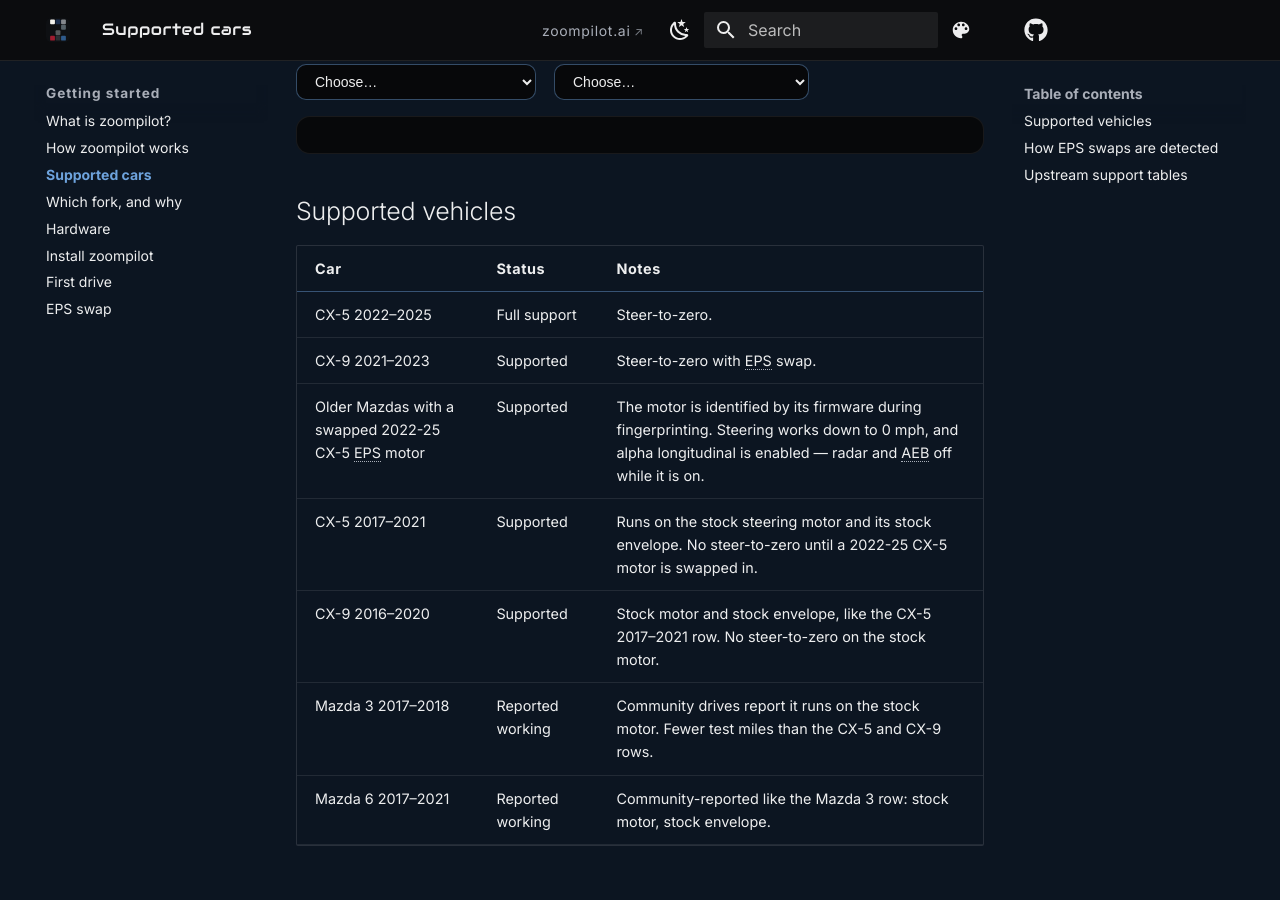
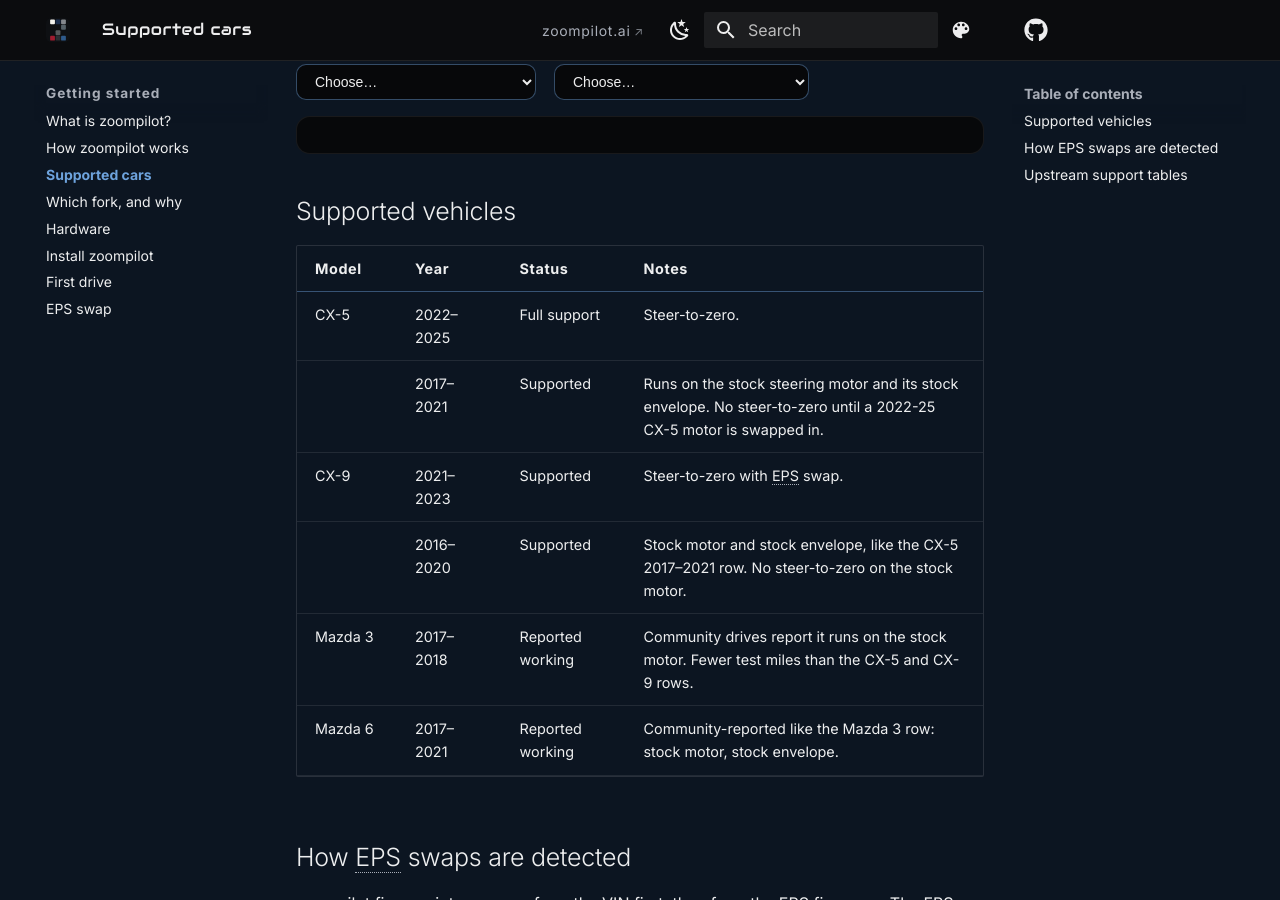
Before and after one commit to mzdnick/zoompilot-wiki, an MkDocs documentation site: the page built from docs/getting-started/supported-cars.md, in a window 1280 px wide and 900 px high, scrolled down 441 px. Built offline with MkDocs 1.6.1 and Material for MkDocs 9.7.7, drawn with Linux system fonts in a browser that asks for light colours; comment, search, counter and statistics services are not loaded.

Commit message:
Supported cars: group the table by model with a year column
Model groups (CX-5, CX-9, Mazda 3, Mazda 6) with a Year split; the
swapped-motor row leaves the table — the swap case stays covered by
the intro and the EPS-swap detection section below it.

```diff
--- a/docs/assets/js/car-checker-data.js
+++ b/docs/assets/js/car-checker-data.js
@@ -1,4 +1,4 @@
 /* Generated by the site repo's scripts/sync-wiki.mjs
    (`npm run sync:wiki`) from src/data/supported-cars.json.
    Do not edit. Rendered by docs/assets/js/car-checker.js. */
-window.ZP_CARS = [{"car":"CX-5 2022–2025","status":"Full support","notes":"Steer-to-zero."},{"car":"CX-9 2021–2023","status":"Supported","notes":"Steer-to-zero with EPS swap."},{"car":"Older Mazdas with a swapped 2022-25 CX-5 EPS motor","status":"Supported","notes":"The motor is identified by its firmware during fingerprinting. Steering works down to 0 mph, and alpha longitudinal is enabled — radar and AEB off while it is on."},{"car":"CX-5 2017–2021","status":"Supported","notes":"Runs on the stock steering motor and its stock envelope. No steer-to-zero until a 2022-25 CX-5 motor is swapped in."},{"car":"CX-9 2016–2020","status":"Supported","notes":"Stock motor and stock envelope, like the CX-5 2017–2021 row. No steer-to-zero on the stock motor."},{"car":"Mazda 3 2017–2018","status":"Reported working","notes":"Community drives report it runs on the stock motor. Fewer test miles than the CX-5 and CX-9 rows."},{"car":"Mazda 6 2017–2021","status":"Reported working","notes":"Community-reported like the Mazda 3 row: stock motor, stock envelope."}];
+window.ZP_CARS = [{"car":"CX-5 2022–2025","status":"Full support","notes":"Steer-to-zero."},{"car":"CX-5 2017–2021","status":"Supported","notes":"Runs on the stock steering motor and its stock envelope. No steer-to-zero until a 2022-25 CX-5 motor is swapped in."},{"car":"CX-9 2021–2023","status":"Supported","notes":"Steer-to-zero with EPS swap."},{"car":"CX-9 2016–2020","status":"Supported","notes":"Stock motor and stock envelope, like the CX-5 2017–2021 row. No steer-to-zero on the stock motor."},{"car":"Mazda 3 2017–2018","status":"Reported working","notes":"Community drives report it runs on the stock motor. Fewer test miles than the CX-5 and CX-9 rows."},{"car":"Mazda 6 2017–2021","status":"Reported working","notes":"Community-reported like the Mazda 3 row: stock motor, stock envelope."}];
--- a/docs/getting-started/supported-cars.md
+++ b/docs/getting-started/supported-cars.md
@@ -17,15 +17,14 @@
 
 ## Supported vehicles
 
-| Car | Status | Notes |
-| --- | --- | --- |
-| CX-5 2022–2025 | Full support | Steer-to-zero. |
-| CX-9 2021–2023 | Supported | Steer-to-zero with EPS swap. |
-| Older Mazdas with a swapped 2022-25 CX-5 EPS motor | Supported | The motor is identified by its firmware during fingerprinting. Steering works down to 0 mph, and alpha longitudinal is enabled — radar and AEB off while it is on. |
-| CX-5 2017–2021 | Supported | Runs on the stock steering motor and its stock envelope. No steer-to-zero until a 2022-25 CX-5 motor is swapped in. |
-| CX-9 2016–2020 | Supported | Stock motor and stock envelope, like the CX-5 2017–2021 row. No steer-to-zero on the stock motor. |
-| Mazda 3 2017–2018 | Reported working | Community drives report it runs on the stock motor. Fewer test miles than the CX-5 and CX-9 rows. |
-| Mazda 6 2017–2021 | Reported working | Community-reported like the Mazda 3 row: stock motor, stock envelope. |
+| Model | Year | Status | Notes |
+| --- | --- | --- | --- |
+| CX-5 | 2022–2025 | Full support | Steer-to-zero. |
+| | 2017–2021 | Supported | Runs on the stock steering motor and its stock envelope. No steer-to-zero until a 2022-25 CX-5 motor is swapped in. |
+| CX-9 | 2021–2023 | Supported | Steer-to-zero with EPS swap. |
+| | 2016–2020 | Supported | Stock motor and stock envelope, like the CX-5 2017–2021 row. No steer-to-zero on the stock motor. |
+| Mazda 3 | 2017–2018 | Reported working | Community drives report it runs on the stock motor. Fewer test miles than the CX-5 and CX-9 rows. |
+| Mazda 6 | 2017–2021 | Reported working | Community-reported like the Mazda 3 row: stock motor, stock envelope. |
 
 ## How EPS swaps are detected
 
```
